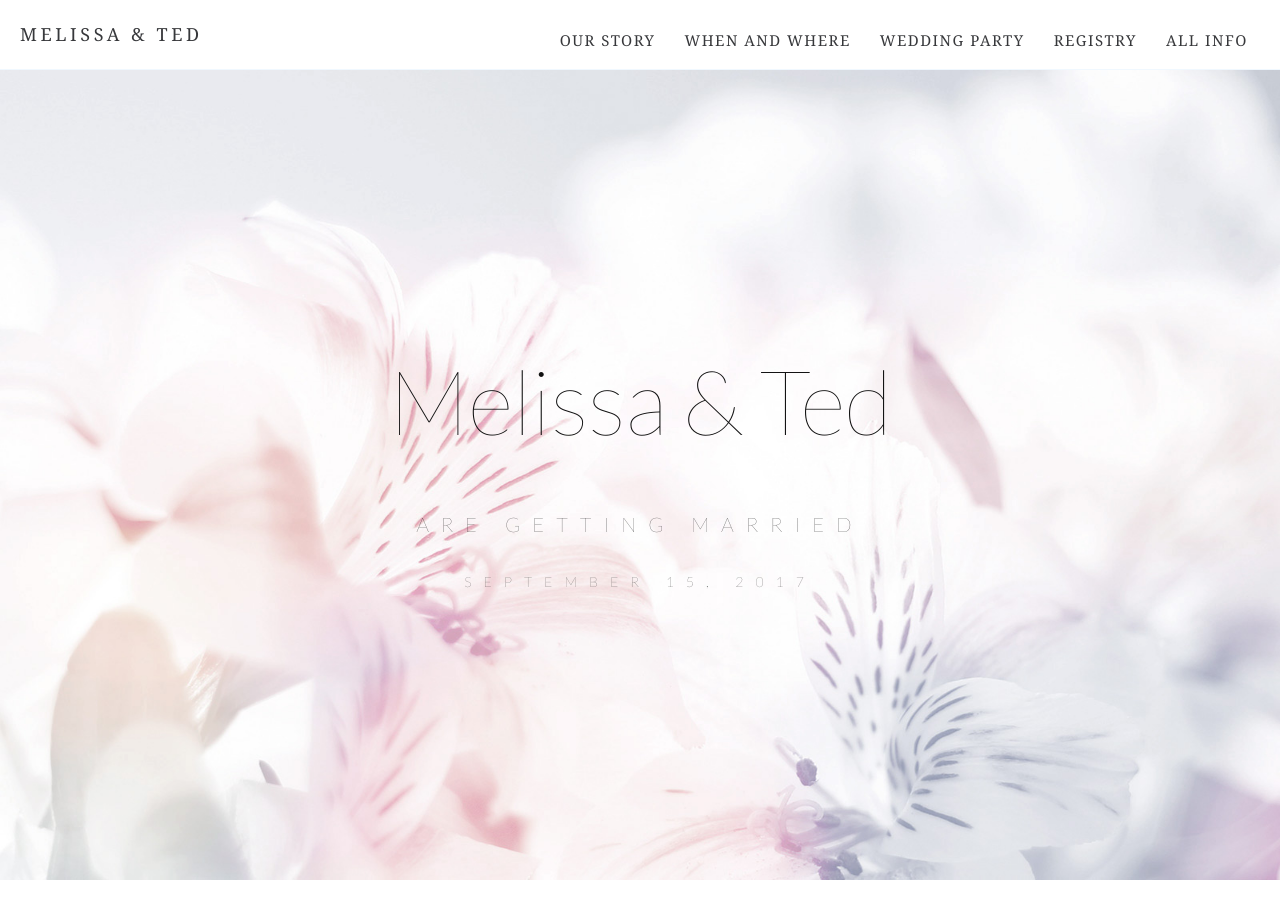
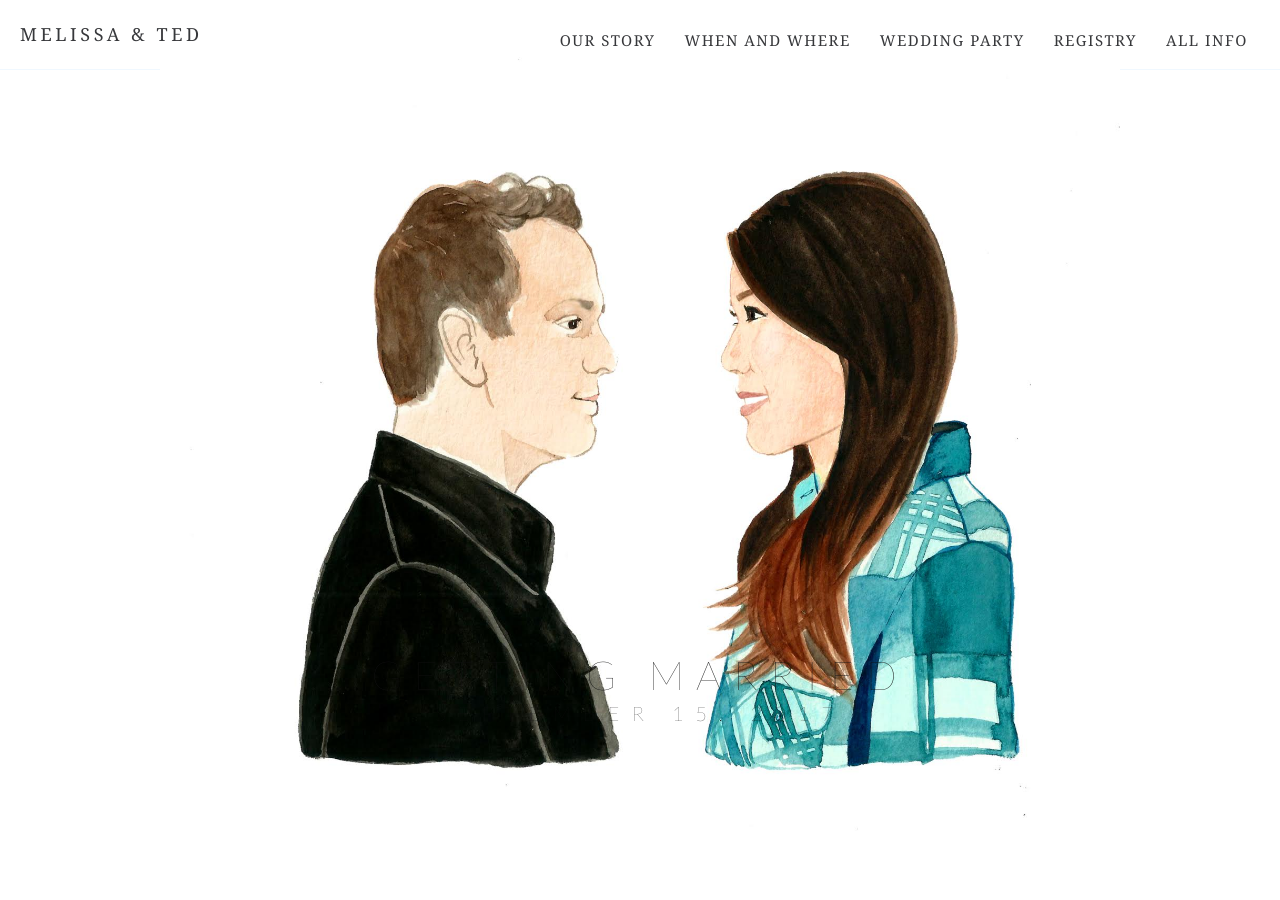
Before and after one commit to TedCleborne/TedCleborne.github.io, a Jekyll site: the page index.html, which Jekyll copies as it is, in a window 1280 px wide. Built offline with Jekyll 4.4.1, drawn with Linux system fonts in a browser that asks for light colours; nearby versions of some CDN libraries.

Commit message:
New cover page
new cover page

```diff
--- a/css/style_main.css
+++ b/css/style_main.css
@@ -8,45 +8,30 @@
     zoom: 1.0;
 }
 
-.main {
+.container {
     position: relative;
-    background: url(../img/flowers.jpg);
-    width:100%;
+    width: 90%;
+    background: url(../img/melissaandted.jpeg);
     height: 90vh;
     background-size: 100% 100%;
     opacity: 1.0;
+    margin-top: -1%;
 }
 
-.page-inner{
-    position: absolute;
-    top: 50%;
-    transform: translateY(-50%);
-    text-align: center;
-    width: 100%;
-    margin: 0px auto;
-    padding: 15% 5%;
-}
-
-.entry-title {
-    font-size: 9rem;
-    font-weight: 100;
-    line-height: 140px;
-    color: #111;
-    font-family: Lato,  sans-serif;
-    text-align: center;
-    text-decoration: none;
-    vertical-align: baseline;
-    border-width: 0px;
-    text-rendering: optimizeLegibility;
-    word-wrap: break-word;
-
+.content-inner{
+    padding-top: 58%;
+    max-width: 960px;
+    height: 90vh;
+    margin: 0 auto;
+    position: relative;
 }
 
 
 
 h3 {
-    margin-top: 3%;
-    font-size: 2rem;
+    margin-top: 4.25%;
+    margin-bottom: 0%;
+    font-size: 4rem;
     line-height: 40px;
     font-weight: 300;
     letter-spacing: 12px;
@@ -59,8 +44,9 @@ h3 {
 }
 
 h4 {
-    margin-top: 1%;
-    font-size: 1.4rem;
+    margin-top: 0%;
+    margin-bottom: 0%;
+    font-size: 2rem;
     line-height: 36px;
     font-weight: 300;
     letter-spacing: 12px;
@@ -72,54 +58,6 @@ h4 {
 
 }
 
-.title-desc-image{
-    text-align: center;
-    height: 55vh;
-    background:url(../img/Announcement.jpeg);
-    background-repeat: no-repeat;
-    background-size: 100% 100%;
 
-}
-
-.content-inner-main{
-    padding: 0;
-    max-width: 840px;
-    margin: 0 auto;
-    height:90vh;
-}
-
-.announcement {
-position:relative; z-index:10; padding:8px; background:#fff; border-top:2px solid grey; border-bottom:2px solid black;
-
-}
-
-.announcement:before{content:""; display:block; position:absolute; z-index:-1; top:2px; left:2px; right:2px;
-bottom:2px; border-bottom:2px solid grey}
-
-
-h1.announcement-text {
-    font-family: "Foundry Origin W01 Bk",Georgia, serif;
-    color: #37383b;
-    text-transform: uppercase;
-    font-style: normal;
-    margin: 0;
-    text-align: center;
-    padding-top: 4%;
-    padding-bottom: 4%;
-    line-height: 0%;
-    position: relative;
-    font-size: 2.9vw;
-    letter-spacing: 1vw;
-
-}
-
-.full-date-and-time {
-    text-align: center;
-    margin-top: 1%;
-    height: 25vh;
-    background: url(../img/FullDateAndTime.jpeg);
-    background-repeat: no-repeat;
-    background-size: 100% 100%;
-
-
-}
+@media only screen and (max-width:640px){.content-inner{padding-top:140%;}}
+@media only screen and (max-width:640px){h3{visibility: hidden;}}
--- a/css/style_registry.css
+++ b/css/style_registry.css
@@ -8,6 +8,8 @@
     zoom: 1.0;
 }
 
+
+
 .content-inner{
     padding: 5px 8%;
     max-width: 960px;
@@ -15,6 +17,8 @@
     margin: 0 auto;
     position: relative;
 }
+
+
 
 h1.registry-header{
     font-family: "Foundry Origin W01 Bk",Georgia, serif;
--- a/index.html
+++ b/index.html
@@ -32,12 +32,11 @@
 
     </header>
     <div class="main">
-        <div class="page-inner">
-            <h1 class="entry-title">
-                Melissa & Ted
-            </h1>
-            <h3>Are Getting Married</h3>
-            <h4>September 15, 2017</h4>
+        <div class="container">
+            <div class="content-inner">
+                <h3>Getting Married</h3>
+                <h4>September 15, 2017</h4>
+            </div>
         </div>
     </div>
     <script src="https://ajax.googleapis.com/ajax/libs/jquery/1.8.3/jquery.min.js"></script>
```
Also changed, not shown: css/style_main_old.css (added, +125 -0 lines), img/melissaandted.jpeg (added).
